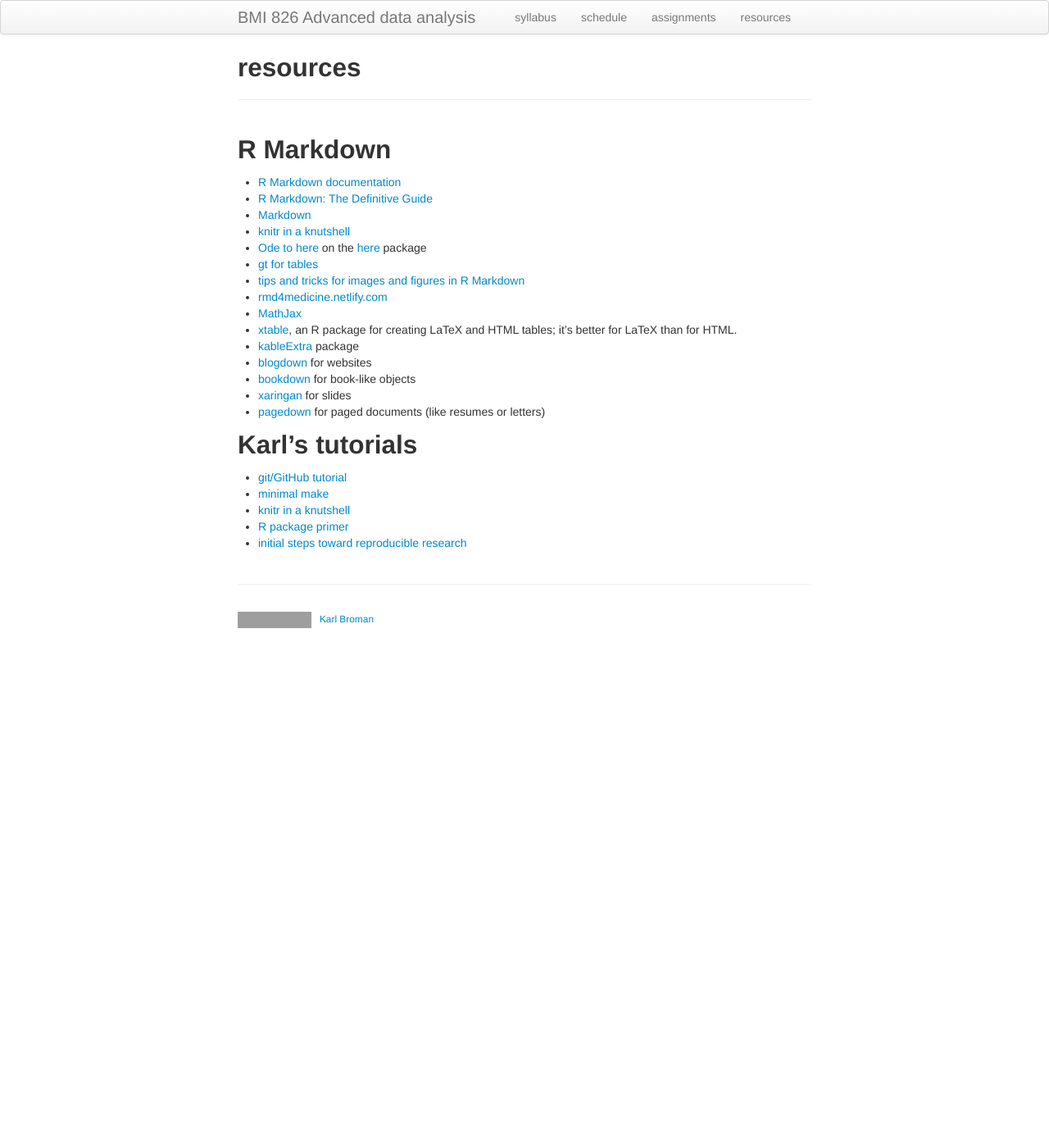
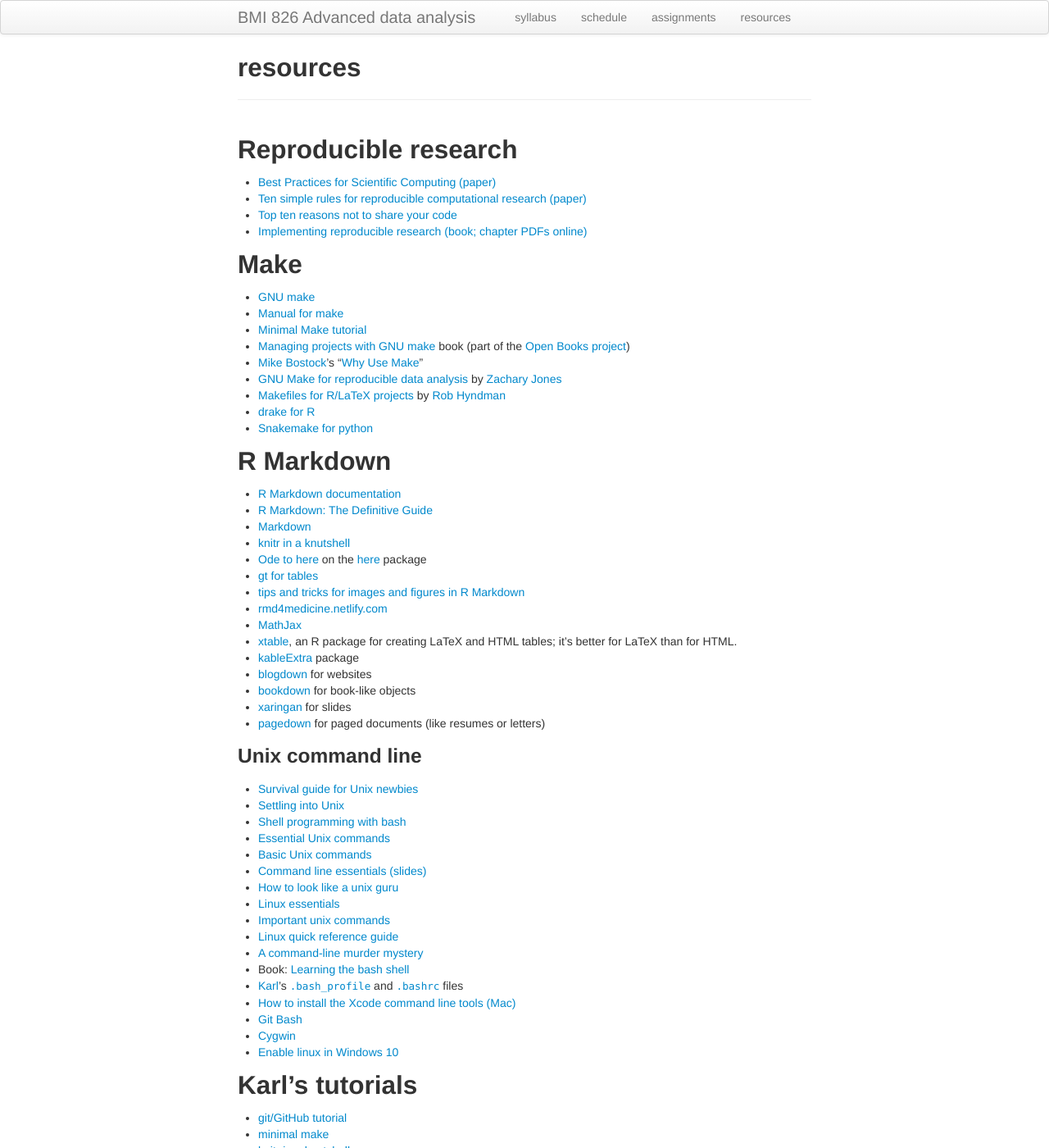
Before and after one commit to kbroman/AdvData, a Jekyll site: the page built from docs/resources.md, in a window 1280 px wide and 1400 px high. Shown: the whole window at 82% size. Built offline with Jekyll 4.4.1, drawn with Linux system fonts in a browser that asks for light colours; grey boxes are pictures that could not be loaded.

Commit message:
Add to resources page

```diff
--- a/docs/resources.md
+++ b/docs/resources.md
@@ -3,6 +3,27 @@ layout: page
 title: resources
 description: Resources for BMI 826, Advanced data analysis
 ---
+
+## Reproducible research
+
+- [Best Practices for Scientific Computing (paper)](http://www.plosbiology.org/article/info:doi%2F10.1371%2Fjournal.pbio.1001745)
+- [Ten simple rules for reproducible computational research (paper)](http://www.ploscompbiol.org/article/info:doi/10.1371/journal.pcbi.1003285)
+- [Top ten reasons not to share your code](http://www.siam.org/news/news.php?id=2064)
+- [Implementing reproducible research (book; chapter PDFs online)](http://implementing.reproducibleresearch.org)
+
+## Make
+
+- [GNU make](http://www.gnu.org/software/make)
+- [Manual for make](http://www.gnu.org/software/make/manual/make.html)
+- [Minimal Make tutorial](https://kbroman.org/minimal_make)
+- [Managing projects with GNU make](http://oreilly.com/catalog/make3/book/)
+  book (part of the
+  [Open Books project](http://oreilly.com/openbook/))
+- [Mike Bostock](http://bost.ocks.org/mike/)'s &ldquo;[Why Use Make](http://bost.ocks.org/mike/make/)&rdquo;
+- [GNU Make for reproducible data analysis](http://zmjones.com/make.html) by [Zachary Jones](http://zmjones.com/)
+- [Makefiles for R/LaTeX projects](http://robjhyndman.com/hyndsight/makefiles/) by [Rob Hyndman](http://robjhyndman.com)
+- [drake for R](https://docs.ropensci.org/drake/)
+- [Snakemake for python](https://docs.ropensci.org/drake/)
 
 ## R Markdown
 
@@ -26,6 +47,28 @@ description: Resources for BMI 826, Advanced data analysis
   resumes or letters)
 
 
+### Unix command line
+
+- [Survival guide for Unix newbies](http://matt.might.net/articles/basic-unix/)
+- [Settling into Unix](http://matt.might.net/articles/settling-into-unix/)
+- [Shell programming with bash](http://matt.might.net/articles/bash-by-example/)
+- [Essential Unix commands](http://www.english.upenn.edu/~curran/205-505/unix.html)
+- [Basic Unix commands](http://www.tjhsst.edu/~dhyatt/superap/unixcmd.html)
+- [Command line essentials (slides)](http://www.slideshare.net/bbbart/command-line-essentials)
+- [How to look like a unix guru](http://www.cs.usfca.edu/~parrt/course/601/lectures/unix.util.html)
+- [Linux essentials](http://faculty.ucr.edu/~tgirke/Documents/UNIX/linux_manual.html)
+- [Important unix commands](http://www.personal.kent.edu/~rmuhamma/OpSystems/unixCommands.htm)
+- [Linux quick reference guide](http://linoxide.com/guide/linux-command-shelf.html)
+- [A command-line murder mystery](https://github.com/veltman/clmystery)
+- Book: [Learning the bash shell](https://www.amazon.com/gp/product/0596009658?ie=UTF8&tag=7210-20)
+- [Karl](https://kbroman.org)'s [`.bash_profile`](https://kbroman.org/Tools4RR/assets/dot.bash_profile) and
+  [`.bashrc`](https://kbroman.org/Tools4RR/assets/dot.bashrc) files
+- [How to install the Xcode command line tools (Mac)](http://railsapps.github.io/xcode-command-line-tools.html)
+- [Git Bash](http://msysgit.github.io/)
+- [Cygwin](http://www.cygwin.com/)
+- [Enable linux in Windows 10](https://bit.ly/386qcRn)
+
+
 ## Karl's tutorials
 
 - [git/GitHub tutorial](https://kbroman.org/github_tutorial)
```
